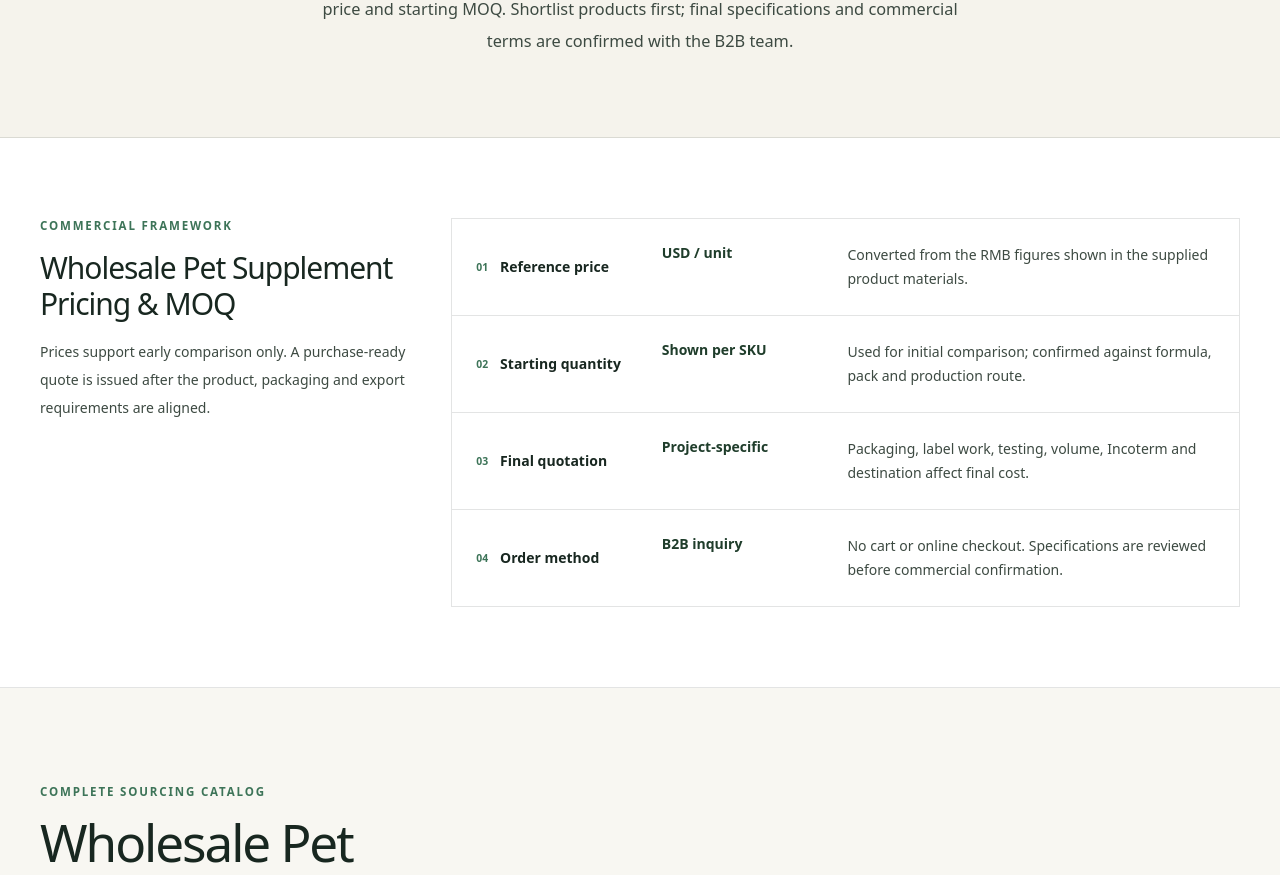
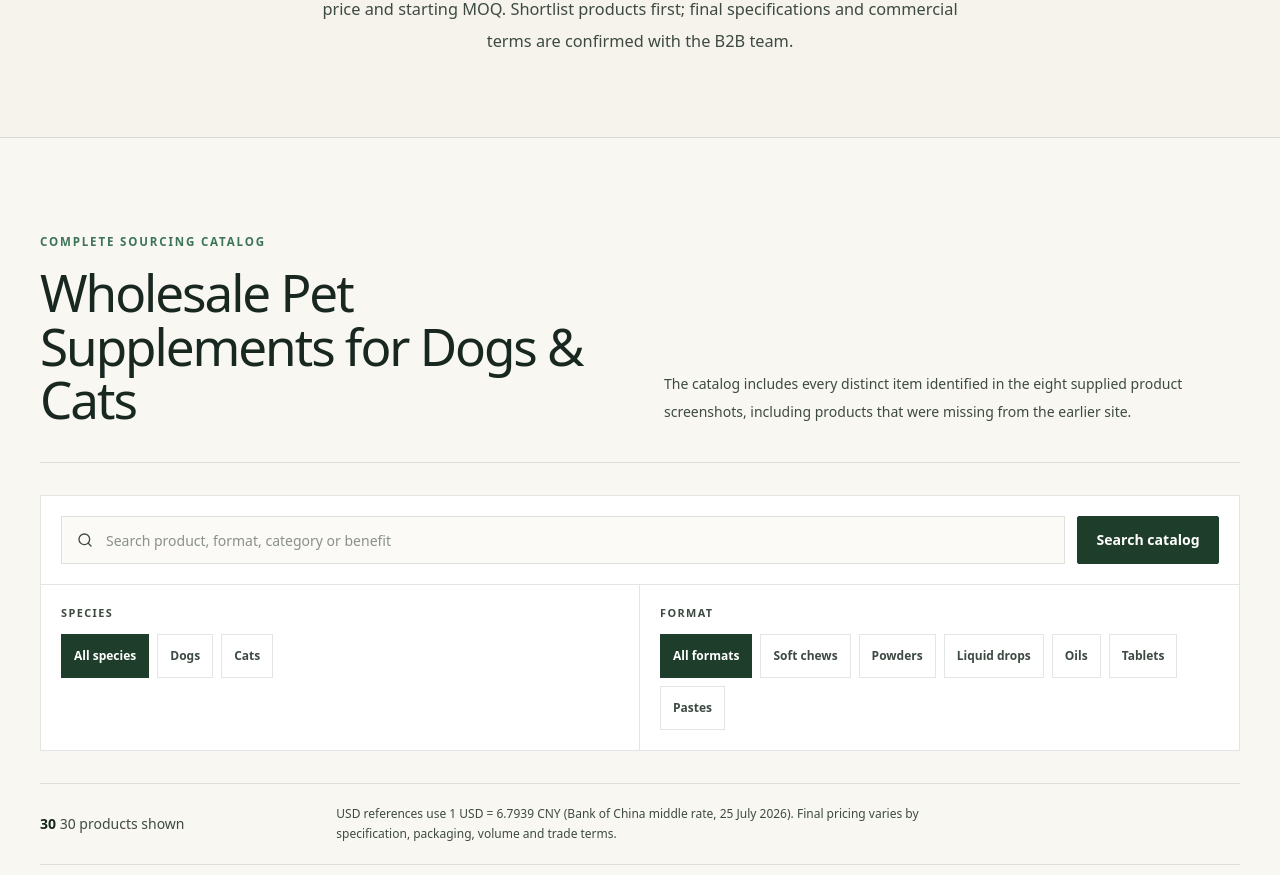
Before and after one commit to Yodayuuki123/embepet-website, a Next.js app: page /en/shop in a window 1280 px wide. Shown: the part 380-1255 px from the top of the page. Built offline with nearby package versions, Linux system fonts and the light colour scheme; no server answers; the database is empty.

Commit message:
refactor(shop): remove commercial framework/wholesale pricing section

```diff
--- a/app/[locale]/(site)/shop/page.tsx
+++ b/app/[locale]/(site)/shop/page.tsx
@@ -82,28 +82,6 @@ export default async function ProductPortfolioPage({
     { value: "paste", label: t.catalog.pastes },
   ];
 
-  const commercialFramework = [
-    {
-      label: t.framework.items[0].label,
-      value: t.framework.items[0].value,
-      detail: t.framework.items[0].detail,
-    },
-    {
-      label: t.framework.items[1].label,
-      value: t.framework.items[1].value,
-      detail: t.framework.items[1].detail,
-    },
-    {
-      label: t.framework.items[2].label,
-      value: t.framework.items[2].value,
-      detail: t.framework.items[2].detail,
-    },
-    {
-      label: t.framework.items[3].label,
-      value: t.framework.items[3].value,
-      detail: t.framework.items[3].detail,
-    },
-  ];
 
   const wholesaleFaqs = [
     {
@@ -176,37 +154,6 @@ export default async function ProductPortfolioPage({
             <p className="mt-5 mx-auto max-w-2xl text-[1.02rem] leading-8 text-ink-soft">
               {t.hero.subtitle}
             </p>
-          </div>
-        </div>
-      </section>
-
-      <section id="wholesale" className="scroll-mt-24 border-b border-line bg-white">
-        <div className="mx-auto max-w-7xl px-5 py-20 sm:px-8 lg:px-10">
-          <div className="grid gap-10 lg:grid-cols-[0.32fr_0.68fr]">
-            <div>
-              <p className="b2b-kicker text-forest-mid">{t.framework.kicker}</p>
-              <h2 className="mt-4 text-3xl font-medium tracking-[-0.035em] text-ink">
-                {t.framework.title}
-              </h2>
-              <p className="mt-4 text-sm leading-7 text-ink-soft">
-                {t.framework.subtitle}
-              </p>
-            </div>
-            <dl className="border-l border-t border-line">
-              {commercialFramework.map((item, index) => (
-                <div
-                  key={item.label}
-                  className="grid gap-4 border-b border-r border-line p-5 sm:grid-cols-[0.24fr_0.24fr_0.52fr] sm:p-6"
-                >
-                  <dt className="flex items-center gap-3 text-sm font-semibold text-ink">
-                    <span className="text-[0.65rem] text-forest-mid">0{index + 1}</span>
-                    {item.label}
-                  </dt>
-                  <dd className="text-sm font-semibold text-forest">{item.value}</dd>
-                  <dd className="text-sm leading-6 text-ink-soft">{item.detail}</dd>
-                </div>
-              ))}
-            </dl>
           </div>
         </div>
       </section>
```
